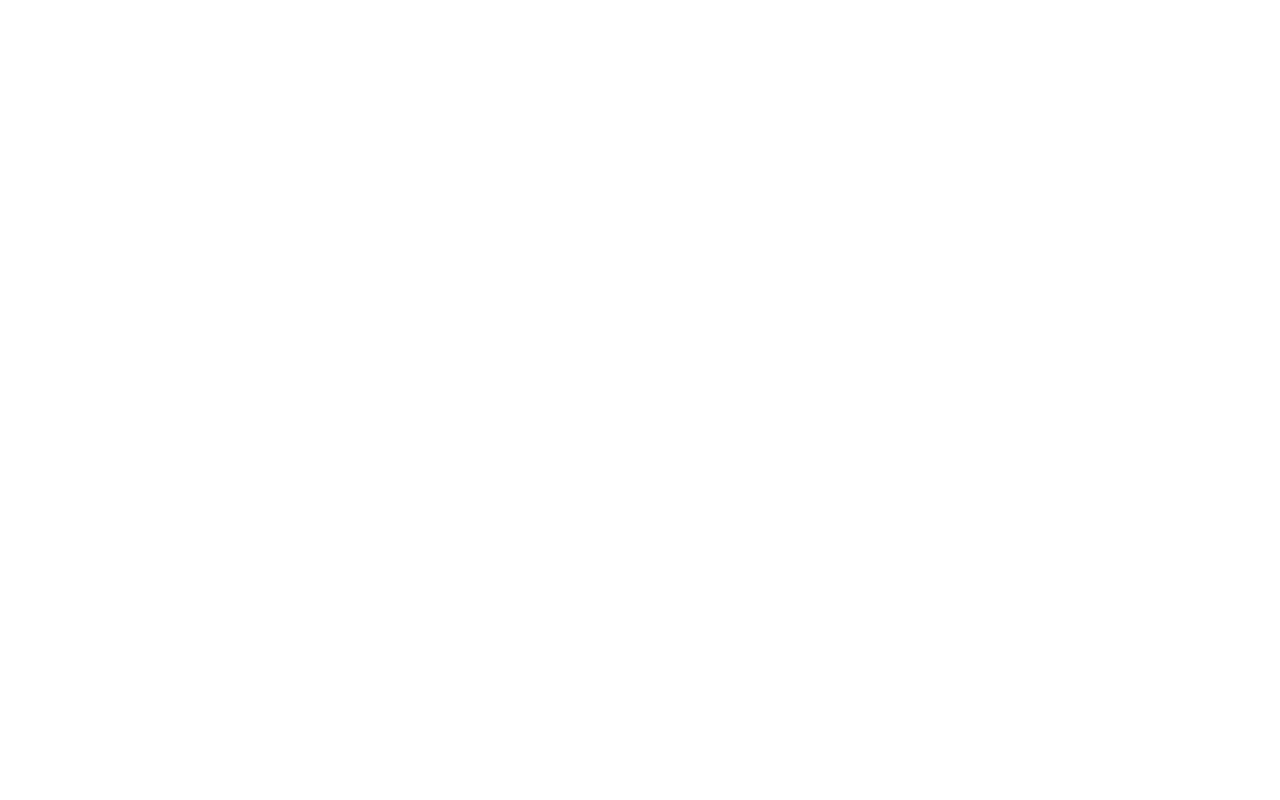
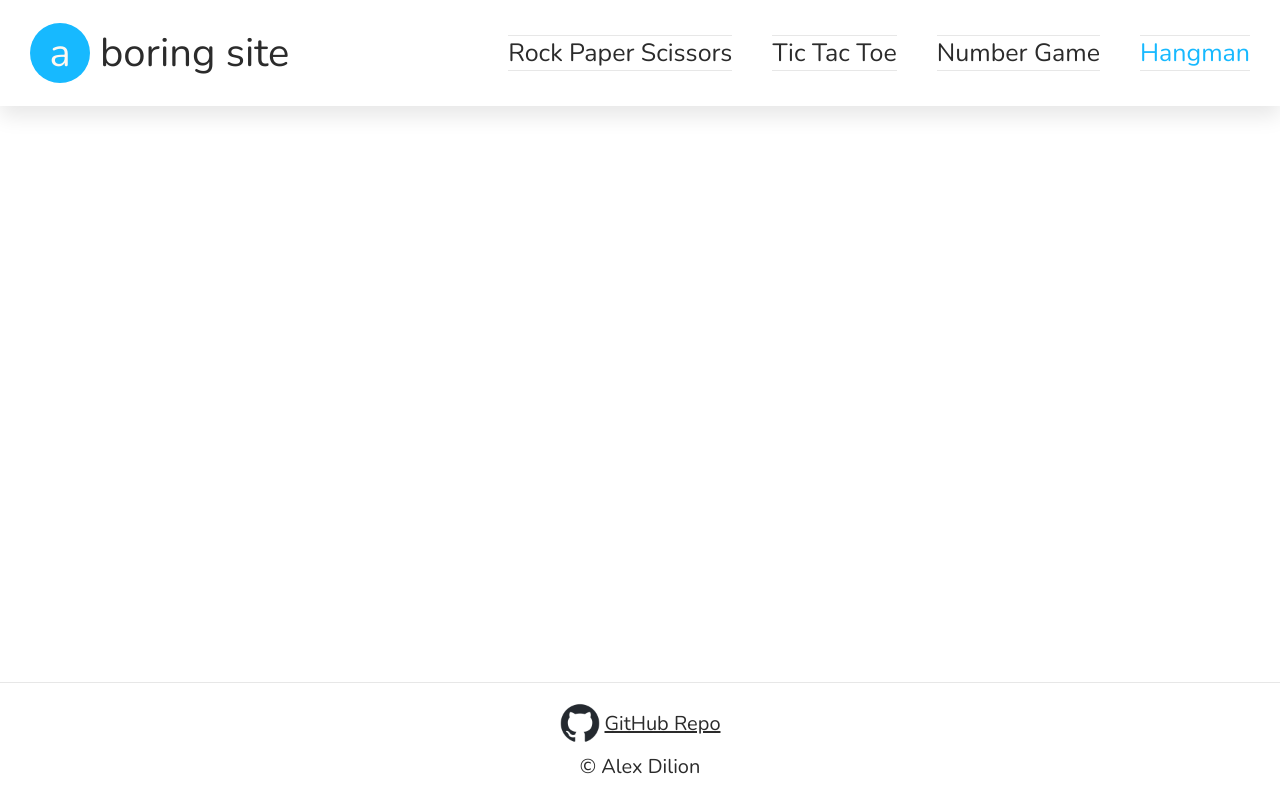
Before and after one commit to dfeiAlex/A-Boring-Site, a plain HTML site: page hangman.html in a window 1280 px wide. Drawn offline with Linux system fonts and the light colour scheme.

Commit message:
Add footer

```diff
--- a/hangman.html
+++ b/hangman.html
@@ -0,0 +1,46 @@
+<!DOCTYPE html>
+<html lang="en">
+  <head>
+    <meta charset="UTF-8" />
+    <link rel="stylesheet" href="./style/style.css" />
+    <link rel="icon" href="./images/favicon.ico" type="image/x-icon" />
+    <title>Hangman</title>
+  </head>
+
+  <body>
+    <header>
+      <div id="title-container">
+        <div id="logo">
+          <p>a</p>
+        </div>
+        <a href="./index.html" id="logo-text">boring site</a>
+      </div>
+      <div id="navbar-container">
+        <ul id="navbar">
+          <li>
+            <a class="game-link" href="./rock-paper-scissors.html">Rock Paper Scissors</a>
+          </li>
+          <li>
+            <a class="game-link" href="./tic-tac-toe.html">Tic Tac Toe</a>
+          </li>
+          <li>
+          	<a class="game-link" href="./number-game.html">Number Game</a>
+          </li>
+          <li>
+            <a id="selected-link" class="game-link" href="./hangman.html">Hangman</a>
+          </li>
+        </ul>
+      </div>
+    </header>
+    <div class="content">
+
+    </div>
+    <footer>
+      <div id="github-link">
+        <img src="./images/github-mark.png" alt="GitHub Logo">
+        <a href="https://github.com/dfeiAlex/A-Boring-Site">GitHub Repo</a>
+      </div>
+			<p>&copy; Alex Dilion</p>
+    </footer>
+  </body>
+</html>
--- a/style/style.css
+++ b/style/style.css
@@ -9,6 +9,9 @@
 }
 
 body {
+  display: flex;
+  flex-direction: column;
+  min-height: 100vh;
   margin: 0;
   background-color: #fff;
 }
@@ -47,7 +50,11 @@ header {
 #logo-text {
   font-size: 40px;
   color: #2b2b2b;
-	user-select: none;
+	text-decoration: none;
+}
+
+#logo-text:hover {
+	color:#17b9ff;
 }
 
 #navbar {
@@ -62,12 +69,54 @@ header {
   border-top: solid 1px #e7e7e7;
 }
 
-#navbar li a {
+.game-link {
   text-decoration: none;
-	color:#2b2b2b;
+  color: #2b2b2b;
 }
 
 .game-link:hover {
   border-bottom: solid 1px #ed6a5a;
   border-top: solid 1px #ed6a5a;
 }
+
+footer {
+  display: flex;
+  flex-direction: column;
+  align-items: center;
+  padding: 20px;
+	border-top: solid 1px #e7e7e7;
+}
+
+footer p {
+  margin: 0;
+  margin-top: 10px;
+}
+
+#github-link img {
+  height: 40px;
+  width: auto;
+}
+
+#github-link {
+  display: flex;
+  align-items: center;
+  gap: 5px;
+}
+
+#github-link a,
+p {
+  font-size: 20px;
+  color: #2b2b2b;
+}
+
+#github-link a:hover {
+  color: #17b9ff;
+}
+
+.content {
+  flex-grow: 1;
+}
+
+#selected-link {
+  color: #17b9ff;
+}
```
Also changed, not shown: index.html (+22 -9 lines), number-game.html (+46 -0 lines), rock-paper-scissors.html (+46 -0 lines), tic-tac-toe.html (+46 -0 lines), images/github-mark.png (added). Lines whose indentation alone changed are shown as unchanged.
